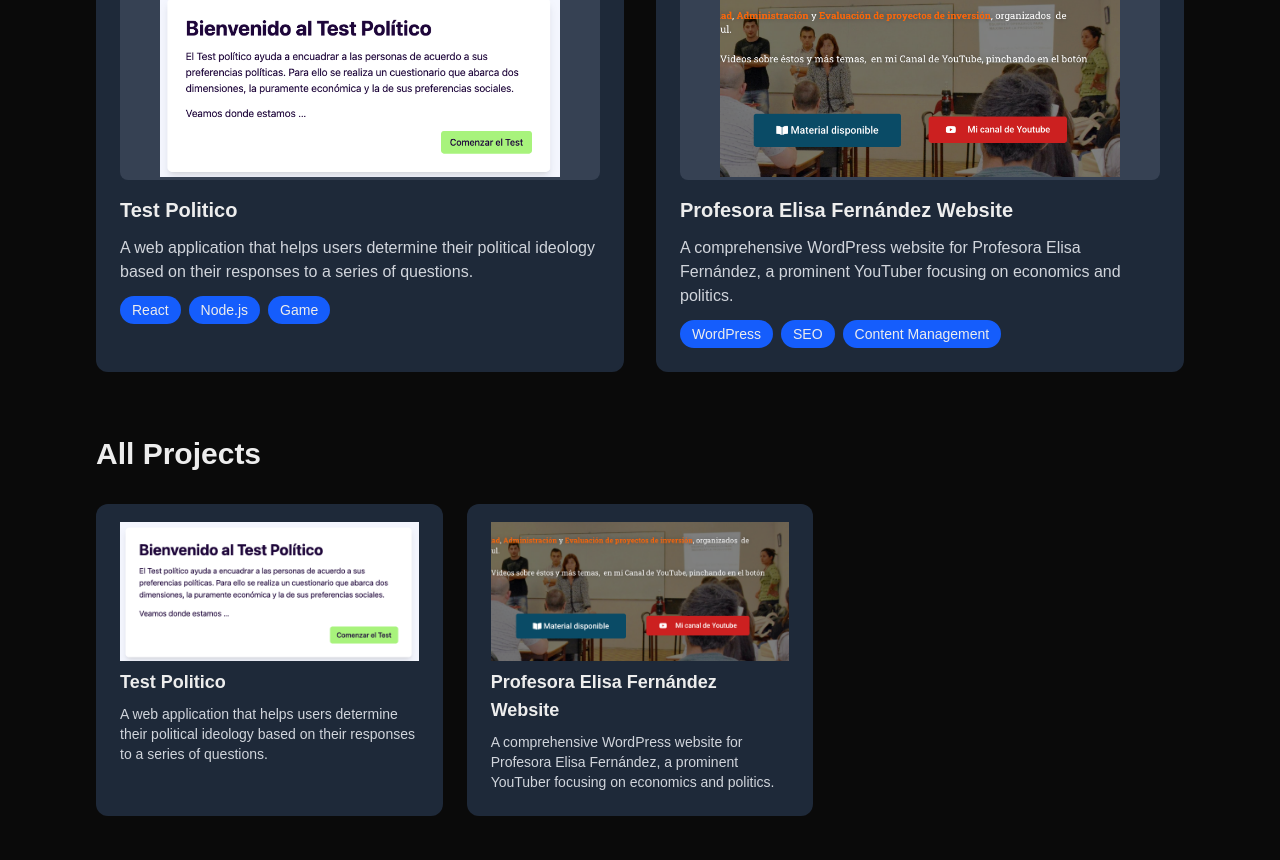
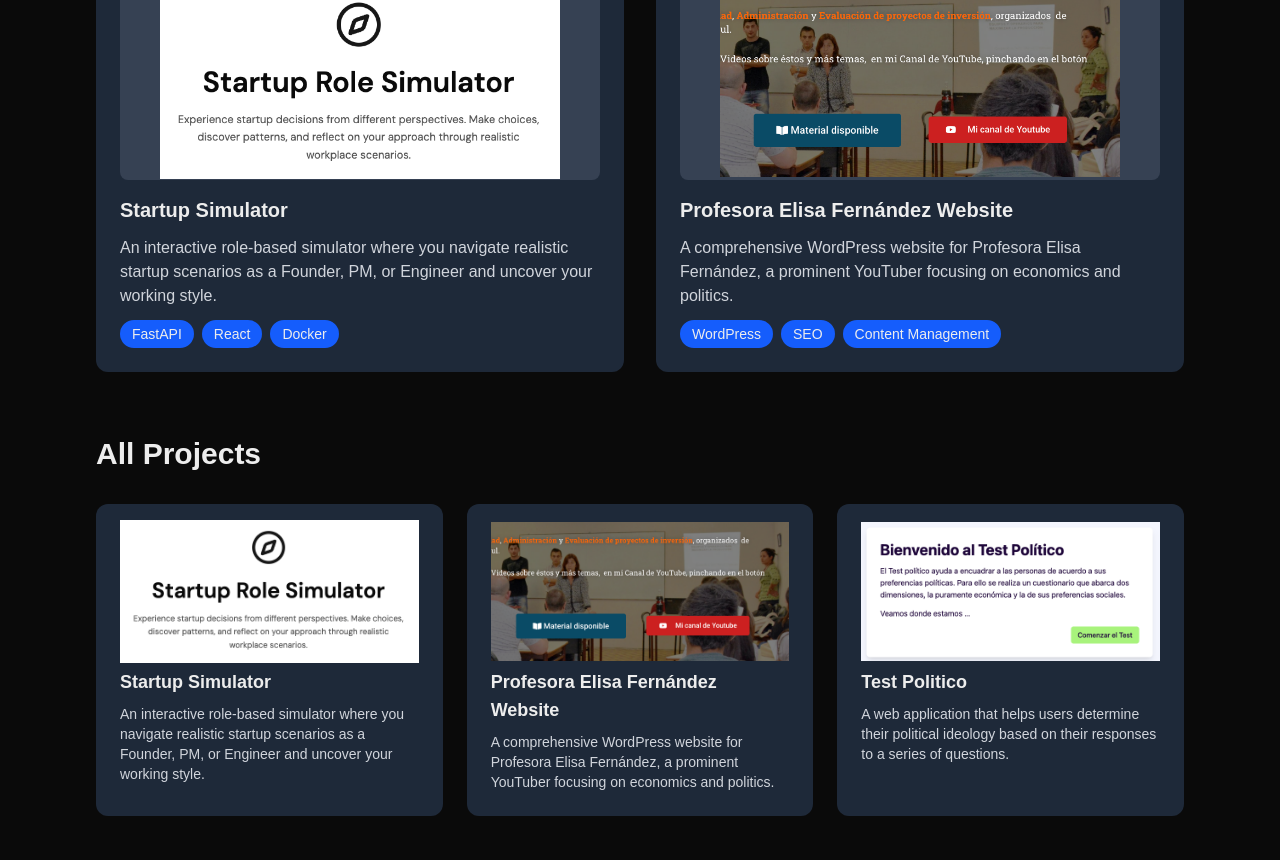
Before and after one commit to lferigutti/ferigutti-dot-com, a Next.js app: page /projects in a window 1280 px wide. Shown: the part 440-1300 px from the top of the page. Built offline with nearby package versions, Linux system fonts and the light colour scheme.

Commit message:
feat: add startup-simulation

```diff
--- a/src/app/projects/[slug]/page.tsx
+++ b/src/app/projects/[slug]/page.tsx
@@ -31,7 +31,7 @@ export default async function Page({
 }
 
 export function generateStaticParams() {
-  return [{ slug: "test-politico" }, { slug: "educational-site" }];
+  return [{ slug: "test-politico" }, { slug: "educational-site" }, { slug: "startup-simulator" }];
 }
 
 export const dynamicParams = false;
--- a/src/app/projects/content/educational-site.mdx
+++ b/src/app/projects/content/educational-site.mdx
@@ -4,6 +4,8 @@ export const metadata = {
   description:
     "A comprehensive WordPress website for Profesora Elisa Fernández, a prominent YouTuber focusing on economics and politics.",
   slug: "educational-site",
+  featured_project: true,
+  order: 2,
   tags: ["WordPress", "SEO", "Content Management"],
   thumbnail: "/educational-site.png",
   url: "https://www.profesoraelisafernandez.com/"
--- /dev/null
+++ b/src/app/projects/content/startup-simulator.mdx
@@ -0,0 +1,48 @@
+export const metadata = {
+  title: "Startup Simulator",
+  date: "2025-01-15",
+  description:
+    "An interactive role-based simulator where you navigate realistic startup scenarios as a Founder, PM, or Engineer and uncover your working style.",
+  slug: "startup-simulator",
+  tags: ["FastAPI", "React", "Docker"],
+  featured_project: true,
+  order: 1,
+  thumbnail: "/startup-simulator.png",
+  url: "https://startup-simulator.htz.ferigutti.com/",
+};
+
+import Button from "@/components/Button";
+
+# Startup Simulator
+
+Startup Simulator is an interactive, role-based experience that lets you "play"
+through messy, realistic startup situations. You choose to step into the shoes
+of a Founder, Product Manager, or Engineer and make decisions under ambiguity,
+trade-offs, and competing priorities.
+
+As you go through branching scenarios, the app builds a lightweight profile of
+how you tend to operate in a startup context - from your risk appetite and
+ownership mindset to how you communicate and align with others. The goal is not
+to label you, but to surface patterns that can spark more honest conversations
+about how you like to work.
+
+**Key Features:**
+
+- Role-based paths: distinct scenario flows for Founders, PMs, and Engineers.
+- Branching scenario engine with meaningful trade-offs in each decision.
+- Under-the-hood trait scoring that maps choices to behaviours (e.g. bias for
+  action, collaboration, communication style).
+- Archetype summary at the end, with strengths and growth edges based on your
+  decisions.
+- Single-container deployment so the API and SPA can be shipped together.
+
+**Tech Stack:**
+
+- Backend: FastAPI, Pydantic, SQLAlchemy, SQLite, managed with uv.
+- Frontend: React, TypeScript, Vite, TanStack Router, Tailwind CSS, shadcn/ui.
+- Infrastructure: Docker multi-stage build with a single image serving both the
+  API and the built frontend.
+
+<Button href="https://startup-simulator.htz.ferigutti.com/" target="_blank">
+  Try the Simulator
+</Button>
--- a/src/app/projects/content/test-politico.mdx
+++ b/src/app/projects/content/test-politico.mdx
@@ -5,6 +5,8 @@ export const metadata = {
     "A web application that helps users determine their political ideology based on their responses to a series of questions.",
   slug: "test-politico",
   tags: ["React", "Node.js", "Game"],
+  featured_project: false,
+  order: 3,
   thumbnail: "/test-politico.png",
   url: "https://test-politico.com/"
 };
@@ -14,7 +16,7 @@ import Button from "@/components/Button";
 # Test Politico
 
 A web application that helps users determine their political ideology based on their responses to a series of questions.
-The app calculates the user’s stance on economic freedom and individual freedom, then visualizes the result on a Nolan Chart
+The app calculates the user's stance on economic freedom and individual freedom, then visualizes the result on a Nolan Chart
 and assigns an ideology based on predefined categories.
 
 **Key Features:**
--- a/src/app/projects/page.tsx
+++ b/src/app/projects/page.tsx
@@ -4,6 +4,10 @@ import { projectsMetadata } from "@/utils/metadata";
 import ProjectCardSmall from "@/components/ProjectCardSmall";
 
 export default async function ProjectsPage() {
+
+
+  const allProjects = projectsMetadata.sort((a, b) => a.order - b.order);
+
   return (
     <main className="w-full max-w-6xl mx-auto px-8 py-16 space-y-16">
       {/* Page Header */}
@@ -19,9 +23,11 @@ export default async function ProjectsPage() {
       <section className="space-y-8">
         <h2 className="text-3xl font-bold">Featured Projects</h2>
         <div className="grid md:grid-cols-2 gap-8">
-          {projectsMetadata.map((metadata) => (
-            <ProjectCard projectMetadata={metadata} key={metadata.title} />
-          ))}
+          {allProjects
+            .filter((metadata) => metadata.featured_project)
+            .map((metadata) => (
+              <ProjectCard projectMetadata={metadata} key={metadata.title} />
+            ))}
         </div>
       </section>
 
@@ -29,7 +35,7 @@ export default async function ProjectsPage() {
       <section className="space-y-8">
         <h2 className="text-3xl font-bold">All Projects</h2>
         <div className="grid md:grid-cols-3 gap-6">
-          {projectsMetadata.map((metadata) => (
+          {allProjects.map((metadata) => (
             <ProjectCardSmall projectMetadata={metadata} key={metadata.title} />
           ))}
         </div>
--- a/src/types/mdx.d.ts
+++ b/src/types/mdx.d.ts
@@ -9,6 +9,8 @@ declare module "*.mdx" {
     date?: string;
     slug?: string;
     url?: string;
+    featured_project?: boolean;
+    order: number;
   }
 
   const Component: ComponentType;
--- a/src/utils/metadata.ts
+++ b/src/utils/metadata.ts
@@ -1,7 +1,9 @@
 import { metadata as polMeta } from "@/app/projects/content/test-politico.mdx";
 import { metadata as eduMeta } from "@/app/projects/content/educational-site.mdx";
+import { metadata as startupMeta } from "@/app/projects/content/startup-simulator.mdx";
 
 export const projectsMetadata = [
   { ...polMeta, slug: "test-politico" },
   { ...eduMeta, slug: "educational-site" },
+  { ...startupMeta, slug: "startup-simulator" }
 ];
```
Also changed, not shown: public/startup-simulator.png (added).
